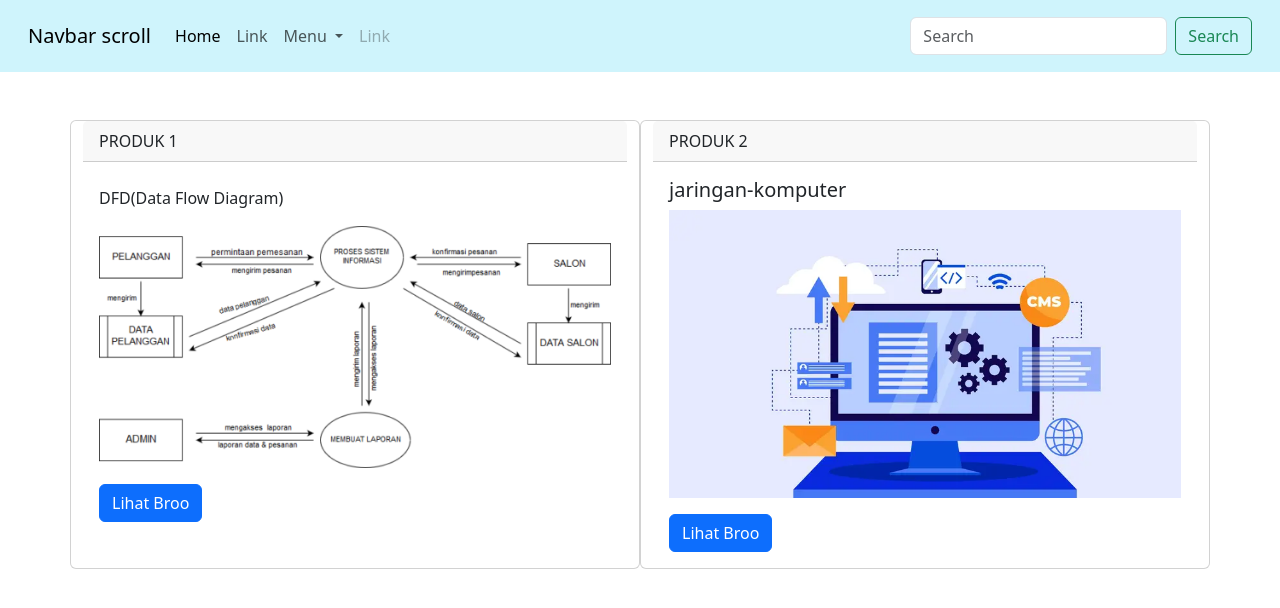
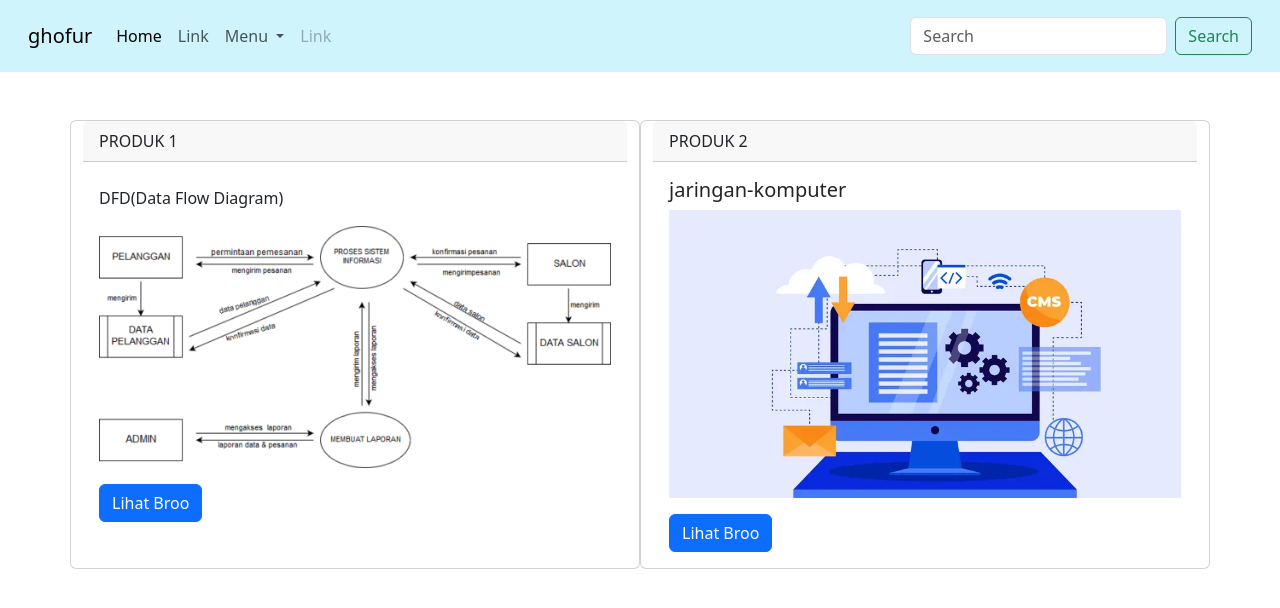
Before and after one commit to algar12/M.--Abdul-Ghofour, a plain HTML site: page coba coba.html in a window 1280 px wide. Drawn offline with nearby package versions, Linux system fonts and the light colour scheme.

Commit message:
Update coba coba.html
Signed-off-by: algar12 <162371960+algar12@users.noreply.github.com>

```diff
--- a/coba coba.html
+++ b/coba coba.html
@@ -14,7 +14,7 @@
     <nav class="navbar navbar-expand-lg bg-body-tertiary p-3 mb-2 bg-info-subtle text-info-emphasis".>
         <div class="container-fluid">
 
-          <a class="navbar-brand" href="#">Navbar scroll</a>
+          <a class="navbar-brand" href="#">ghofur</a>
           <button class="navbar-toggler" type="button" data-bs-toggle="collapse" data-bs-target="#navbarScroll" aria-controls="navbarScroll" aria-expanded="false" aria-label="Toggle navigation">
             <span class="navbar-toggler-icon"></span>
           </button>
```
